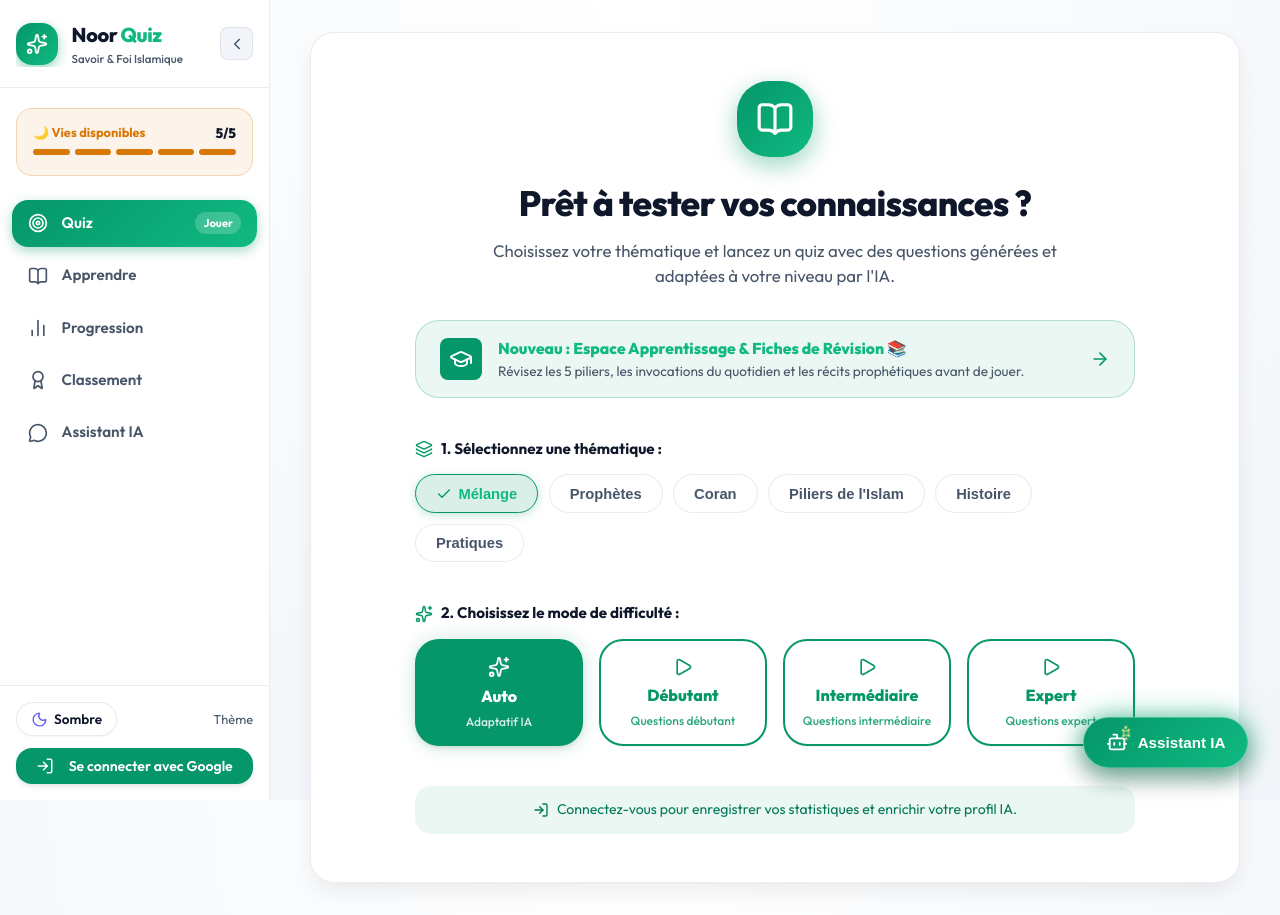
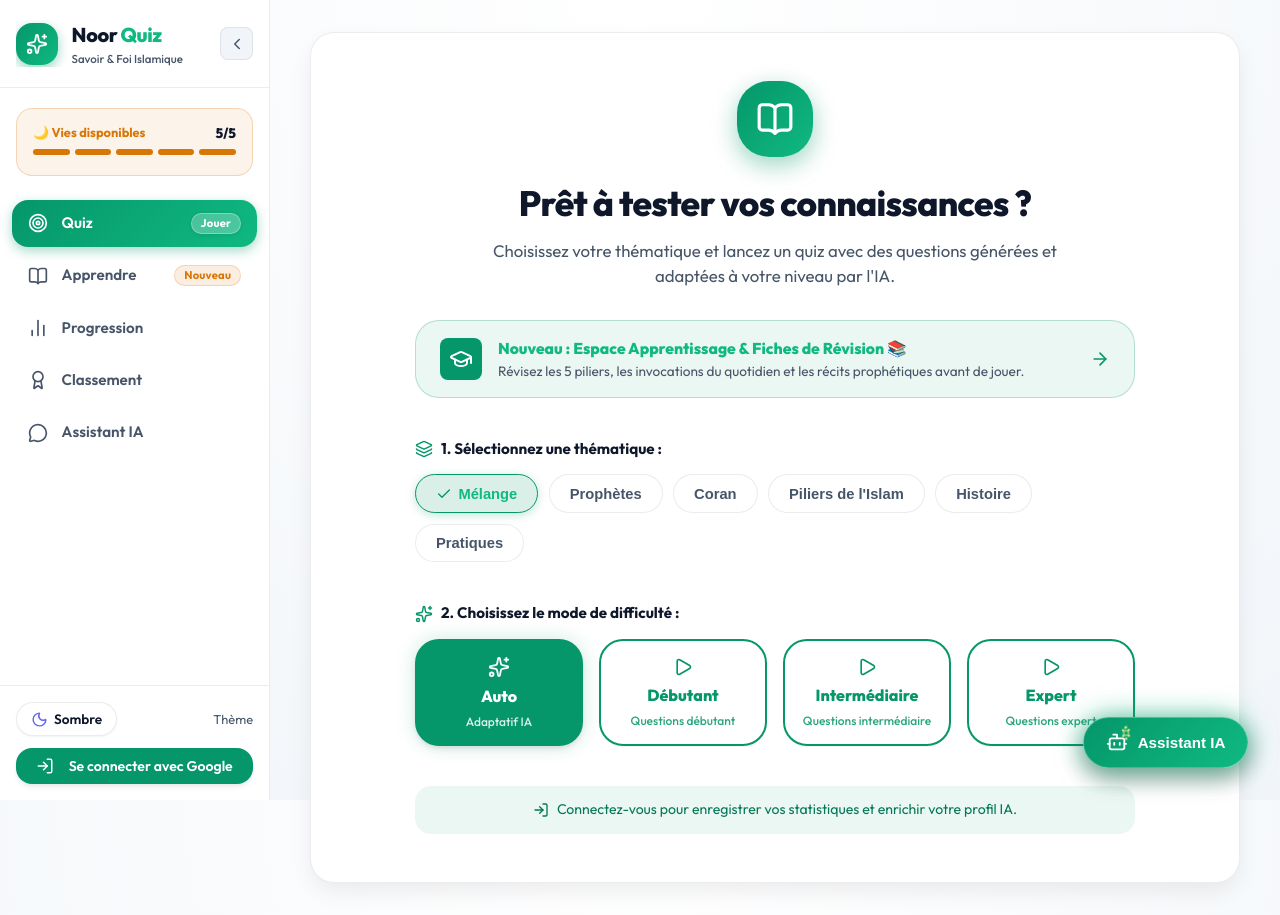
Before and after one commit to mfn0002-png/quiz, a React (Vite) app in the folder frontend/: page / in a window 1280 px wide. Built offline with nearby package versions, Linux system fonts and the light colour scheme; no server answers.

Commit message:
feat: add emerald and amber color variants for sidebar navigation badges

```diff
--- a/frontend/src/App.css
+++ b/frontend/src/App.css
@@ -153,11 +153,49 @@
 
 .nav-badge {
   font-size: 0.7rem;
-  padding: 0.15rem 0.5rem;
+  font-weight: 700;
+  padding: 0.18rem 0.55rem;
   border-radius: var(--radius-full);
-  background: rgba(255, 255, 255, 0.2);
-  color: #ffffff;
-  font-weight: 700;
+  line-height: 1.2;
+  letter-spacing: 0.02em;
+  display: inline-flex;
+  align-items: center;
+  justify-content: center;
+  transition: all var(--transition-fast);
+  background-color: rgba(5, 150, 105, 0.12);
+  color: var(--primary-color);
+  border: 1px solid transparent;
+}
+
+.nav-badge-emerald {
+  background-color: rgba(5, 150, 105, 0.14);
+  color: var(--primary-color);
+  border-color: rgba(5, 150, 105, 0.2);
+}
+
+[data-theme='dark'] .nav-badge-emerald {
+  background-color: rgba(16, 185, 129, 0.18);
+  color: var(--primary-light);
+  border-color: rgba(16, 185, 129, 0.25);
+}
+
+.nav-badge-amber {
+  background-color: rgba(217, 119, 6, 0.12);
+  color: var(--secondary-color);
+  border-color: rgba(217, 119, 6, 0.22);
+}
+
+[data-theme='dark'] .nav-badge-amber {
+  background-color: rgba(245, 158, 11, 0.18);
+  color: var(--secondary-light);
+  border-color: rgba(245, 158, 11, 0.25);
+}
+
+.sidebar-nav-item.active .nav-badge {
+  background-color: rgba(255, 255, 255, 0.25) !important;
+  color: #ffffff !important;
+  border-color: rgba(255, 255, 255, 0.3) !important;
+  box-shadow: 0 1px 4px rgba(0, 0, 0, 0.1);
 }
 
 .sidebar-footer {
--- a/frontend/src/components/Sidebar.tsx
+++ b/frontend/src/components/Sidebar.tsx
@@ -28,9 +28,17 @@ interface SidebarProps {
   livesState?: LivesState;
 }
 
-const NAV_LINKS = [
-  { path: '/', label: 'Quiz', icon: Target, badge: 'Jouer' },
-  { path: '/learn', label: 'Apprendre', icon: BookOpen, badge: 'Nouveau' },
+interface NavLinkItem {
+  path: string;
+  label: string;
+  icon: typeof Target;
+  badge?: string;
+  badgeClass?: string;
+}
+
+const NAV_LINKS: NavLinkItem[] = [
+  { path: '/', label: 'Quiz', icon: Target, badge: 'Jouer', badgeClass: 'nav-badge-emerald' },
+  { path: '/learn', label: 'Apprendre', icon: BookOpen, badge: 'Nouveau', badgeClass: 'nav-badge-amber' },
   { path: '/stats', label: 'Progression', icon: BarChart2 },
   { path: '/leaderboard', label: 'Classement', icon: Award },
   { path: '/assistant', label: 'Assistant IA', icon: MessageCircle },
@@ -235,7 +243,7 @@ export function Sidebar({ user, authLoading, livesState }: SidebarProps) {
                 <Icon size={20} className="nav-icon" />
                 {!collapsed && <span className="nav-label">{link.label}</span>}
                 {!collapsed && link.badge && (
-                  <span className="nav-badge">{link.badge}</span>
+                  <span className={`nav-badge ${link.badgeClass || ''}`}>{link.badge}</span>
                 )}
               </NavLink>
             );
@@ -252,7 +260,7 @@ export function Sidebar({ user, authLoading, livesState }: SidebarProps) {
             >
               <Settings size={20} className="nav-icon" style={{ color: 'var(--primary-color)' }} />
               {!collapsed && <span className="nav-label" style={{ fontWeight: 600 }}>Administration</span>}
-              {!collapsed && <span className="nav-badge" style={{ backgroundColor: 'rgba(5, 150, 105, 0.15)', color: 'var(--primary-color)' }}>RAG</span>}
+              {!collapsed && <span className="nav-badge nav-badge-emerald">RAG</span>}
             </NavLink>
           )}
         </nav>
```
